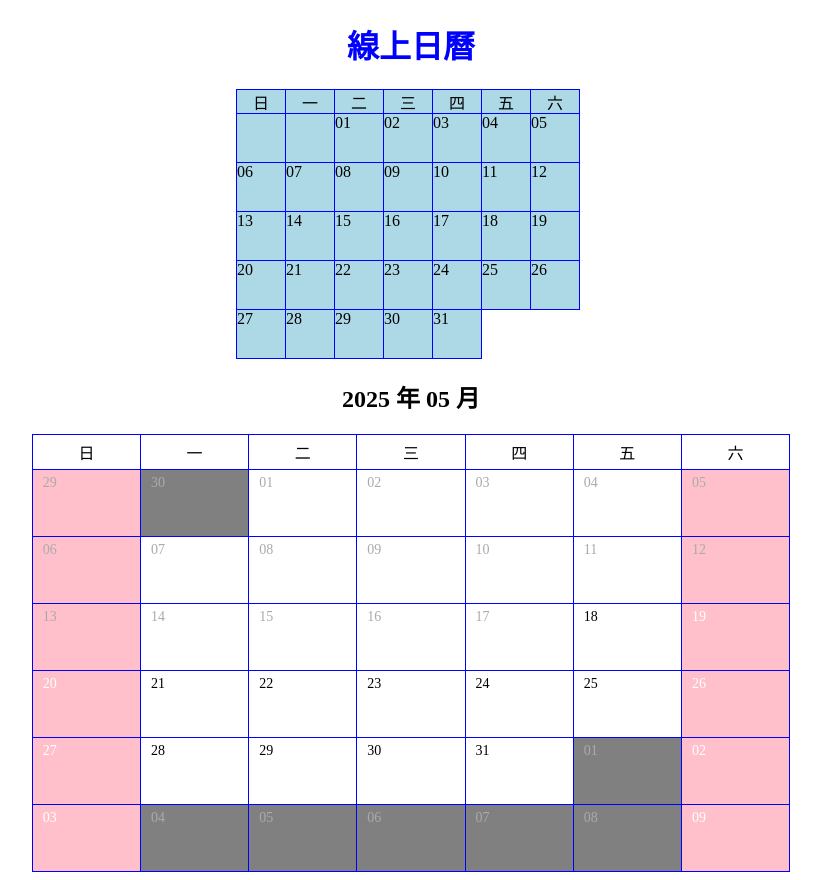
After one commit to doris2678/myphp, a PHP site: page /datetime/calendar_2.php in a window 1280 px wide. The commit adds this page. Shown: the whole page, without its empty margins (229-1050 px from the left). Run offline with PHP 8.4, Linux system fonts and the light colour scheme.

Commit message:
20250514 add string,datetime

```diff
--- a/array/index.php
+++ b/array/index.php
@@ -34,6 +34,7 @@ $students=[
 
 //建立一個變數來儲存$students的所有鍵名 $names=['judy','amo','john','peter','hebe'];
 $names=array_keys($students);
+
 
 //建立一個迴圈來印出$names的所有鍵名
 for($i=0;$i<count($names);$i++){
--- /dev/null
+++ b/datetime/calendar_2.php
@@ -0,0 +1,200 @@
+<!DOCTYPE html>
+<html lang="en">
+<head>
+    <meta charset="UTF-8">
+    <meta name="viewport" content="width=device-width, initial-scale=1.0">
+    <title>線上日曆</title>
+    <style>
+        h1{
+            text-align:center;
+            color:blue;
+        }
+        table{
+            min-width:60%;
+            border-collapse:collapse;
+            margin:0 auto;
+        }
+        td{
+            border:1px solid blue;
+            text-align:center;
+            padding:5px 10px;
+        }
+        .today{
+            background-color:yellow;
+            font-weight:bold;
+        }
+        .other-month{
+            background-color:gray;
+            color:#aaa;
+        }
+        .holiday{
+            background-color:pink;
+            color:white;
+        }
+        tr:not(tr:nth-child(1)) td:hover{
+            background-color:lightblue;
+            cursor:pointer;
+            font-size:16px;
+            font-weight:bold;
+        }
+        .pass-date{
+            /* background-color:lightgray; */
+            color:#aaa;
+        }
+        .date-num{
+            font-size:14px;
+            text-align:left;
+        }
+        .date-event{
+
+            height:40px;
+        }
+        .box,.th-box{
+            width:50px;
+            height:50px;
+            background-color:lightblue;
+            display:inline-block;
+            border:1px solid blue;
+            box-sizing:border-box;
+            margin-left:-1px;
+            margin-top:-1px;
+        }
+        .box-container{
+            width:350px;
+            margin:0 auto;
+            box-sizing:border-box;
+            padding-left:1px;
+            padding-top:1px;
+        }
+        .th-box{
+            height:25px;
+            text-align:center;
+        }
+    </style>
+</head>
+<body>
+<!-- <div class="box-container">
+<?php
+
+/* for($i=0;$i<20;$i++){
+    echo "<div class='box'>";
+        echo $i;
+    echo "</div>";
+} */
+?>
+</div> -->
+
+
+
+
+
+ <h1>線上日曆</h1>
+
+ <?php
+$month=7;
+$today = date("Y-$month-d");
+$firstDay = date("Y-$month-01");
+$firstDayWeek = date("w", strtotime($firstDay));
+$theDaysOfMonth=date("t", strtotime($firstDay));
+
+
+$spDate=[
+    '2025-05-11'=>'母親節',
+    '2025-05-01'=>'勞動節',
+    '2025-05-30'=>'端午節'
+];
+
+$monthDays=[];
+
+//填入空白日期
+for($i=0;$i<$firstDayWeek;$i++){
+    $monthDays[]="&nbsp;";
+}
+
+//填入當日日期
+for($i=0;$i<$theDaysOfMonth;$i++){
+        $timestamp = strtotime(" $i days", strtotime($firstDay));
+        $date=date("d", $timestamp);
+        $monthDays[]=$date;
+}
+
+
+//建立外框及標題
+echo "<div class='box-container'>";
+
+echo "<div class='th-box'>日</div>";
+echo "<div class='th-box'>一</div>";
+echo "<div class='th-box'>二</div>";
+echo "<div class='th-box'>三</div>";
+echo "<div class='th-box'>四</div>";
+echo "<div class='th-box'>五</div>";
+echo "<div class='th-box'>六</div>";
+
+
+//使用foreach迴圈,印出日期
+foreach($monthDays as $day){
+
+    echo "<div class='box'>";
+    echo $day;
+    echo "</div>";
+}
+echo "</div>";
+?>
+<h2 style='text-align:center;'><?=date("Y 年 m 月"); ?></h2>
+ <table>
+     <tr>
+         <td>日</td>
+         <td>一</td>
+         <td>二</td>
+         <td>三</td>
+         <td>四</td>
+         <td>五</td>
+         <td>六</td>
+     </tr>
+<?php
+for($i=0;$i<6;$i++){
+    echo "<tr>";
+
+    for($j=0;$j<7;$j++){
+        $day=$j+($i*7)-$firstDayWeek;
+        $timestamp = strtotime(" $day days", strtotime($firstDay));
+        $date=date("Y-m-d", $timestamp);
+        $class="";
+
+        if(date("N",$timestamp)>5){
+            $class=$class . " holiday";
+        }
+
+        if($today==$date){
+
+            $class=$class . " today";
+        }else if(date("m",$timestamp)!=date("m",strtotime($firstDay))){
+
+            $class=$class ." other-month";
+        }
+
+        if($timestamp<strtotime($today)){
+            $class=$class . " pass-date";
+        }
+        echo "<td class='$class' data-date='$date'>";
+            echo "<div class='date-num'>";
+                echo date("d",$timestamp);
+            echo "</div>";
+            echo "<div class='date-event'>";
+                if(isset($spDate[$date])){
+                    echo $spDate[$date];
+                }
+            echo "</div>";
+        echo "</td>";
+    }
+
+    echo "</tr>";
+
+}
+
+
+?>
+</table>
+
+</body>
+</html>
```
